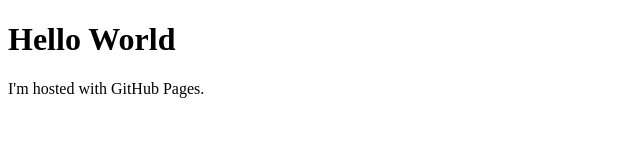
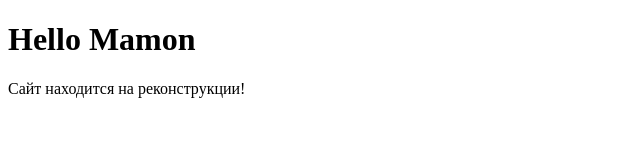
Before and after one commit to Scream2010/scream2010.github.io, a plain HTML site: page index.html in a window 1280 px wide. Shown: the whole page, without its empty margins (0-640 px from the left). Drawn offline with Linux system fonts and the light colour scheme.

Commit message:
Update index.html

```diff
--- a/index.html
+++ b/index.html
@@ -1,7 +1,7 @@
 <!DOCTYPE html>
 <html>
 <body>
-<h1>Hello World</h1>
-<p>I'm hosted with GitHub Pages.</p>
+<h1>Hello Mamon</h1>
+<p>Сайт находится на реконструкции!</p>
 </body>
 </html>
```
